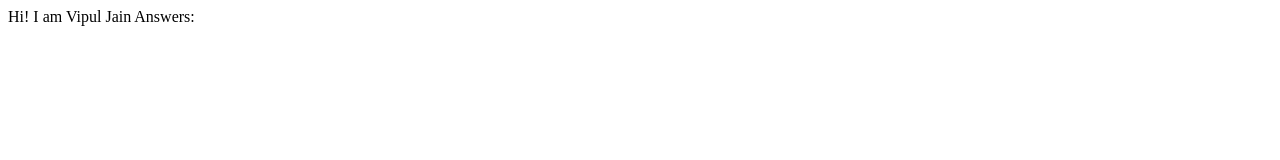
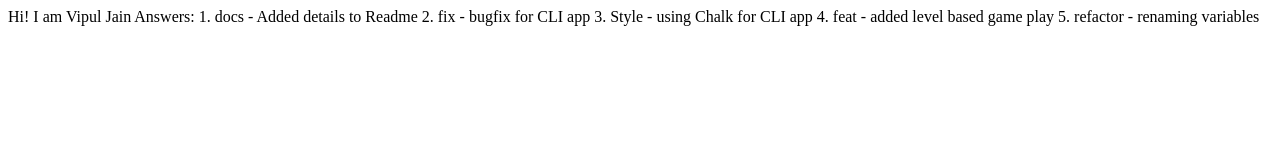
Before and after one commit to VJaipul/RCodeVJ, a plain HTML site: page index.html in a window 1280 px wide. Drawn offline with Linux system fonts and the light colour scheme.

Commit message:
Update index.html
Added Answers to the basepage

```diff
--- a/index.html
+++ b/index.html
@@ -9,6 +9,10 @@
 <body>
     Hi! I am Vipul Jain
     Answers:
-
+    1. docs - Added details to Readme
+    2. fix - bugfix for CLI app
+    3. Style - using Chalk for CLI app
+    4. feat - added level based game play
+    5. refactor - renaming variables
 </body>
 </html>
```
